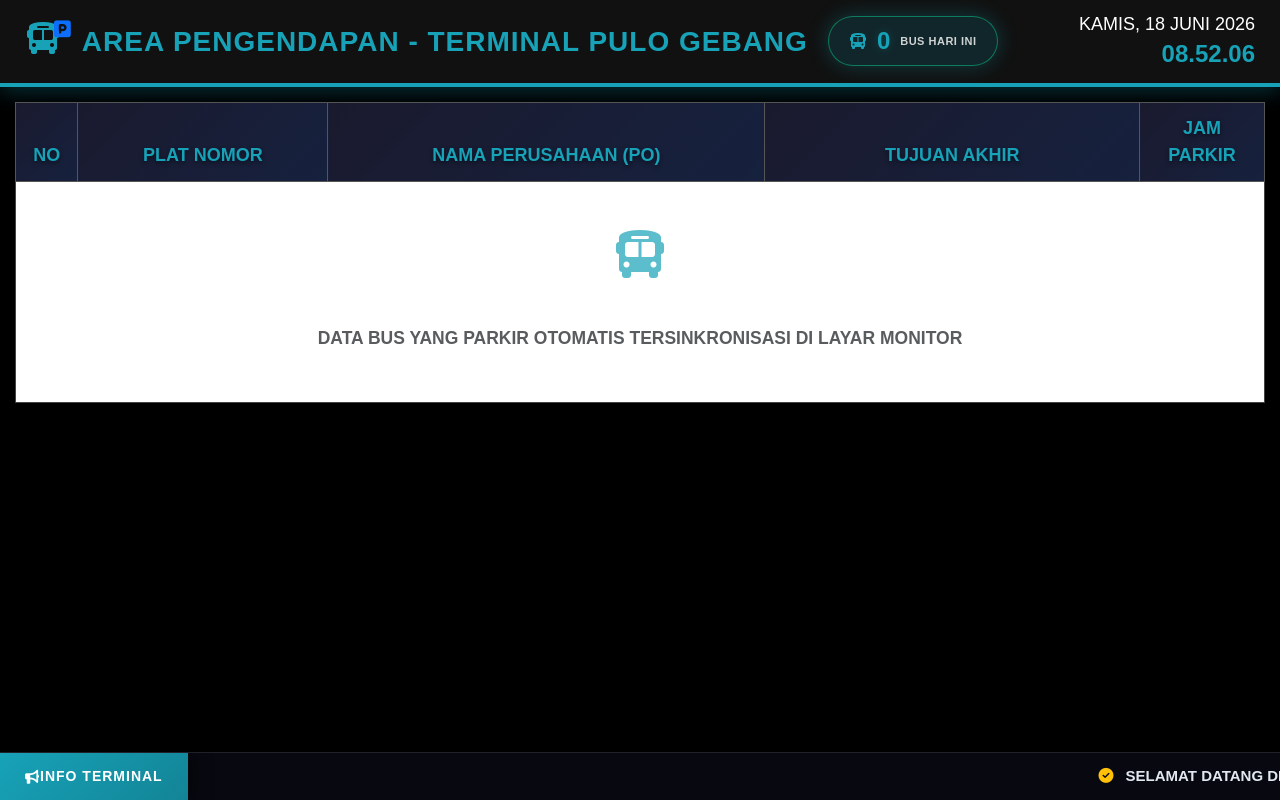
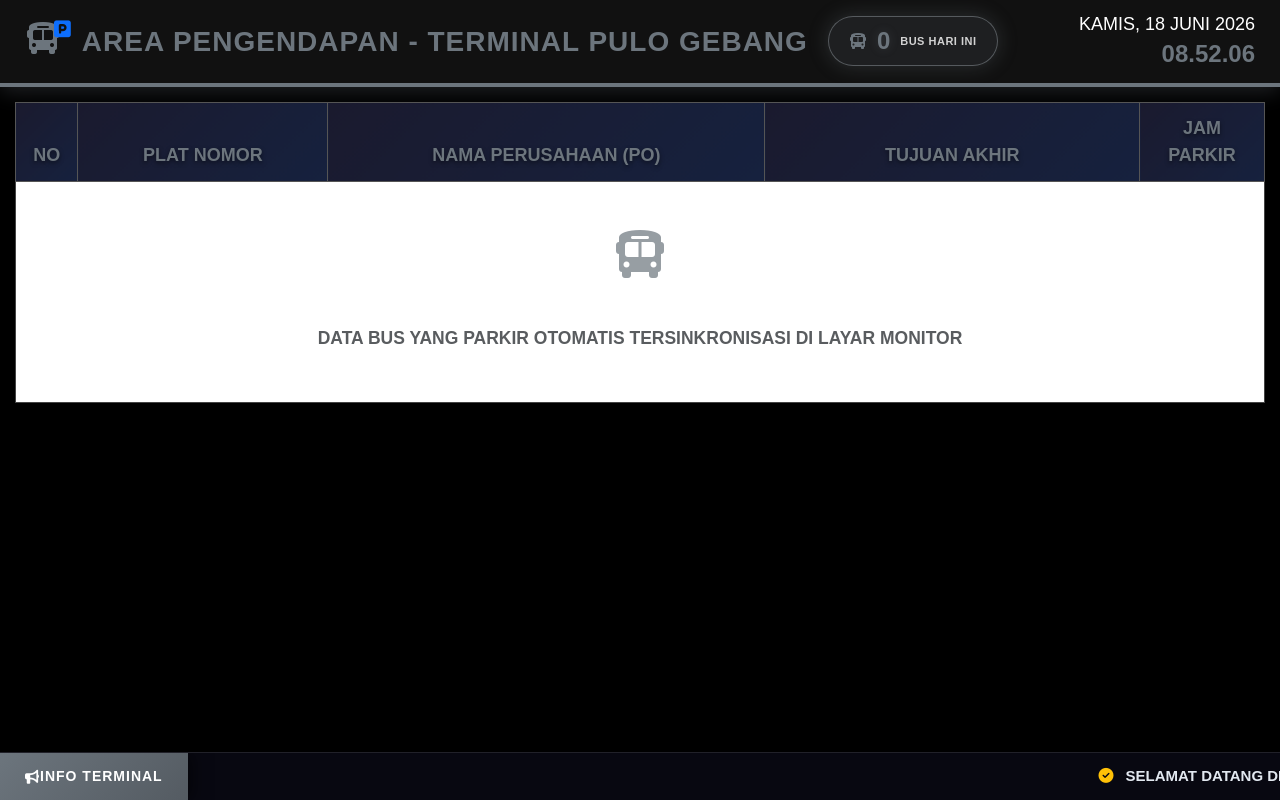
Before and after one commit to yosephhasugian/suara, a CodeIgniter app: page /database/bus_monitor/tv_pengendapan in a window 1280 px wide. Run offline with CodeIgniter, Linux system fonts and the light colour scheme; a user stored in the database is signed in; data comes from the database, SQL or seed files in the repository; data that the repository does not hold is empty; some libraries are stand-ins or nearby versions.

Commit message:
Change tv_pengendapan color scheme from cyan to gray (#17a2b8 -> #6c757d)

```diff
--- a/application/views/bus_monitor/tv_pengendapan.php
+++ b/application/views/bus_monitor/tv_pengendapan.php
@@ -26,17 +26,17 @@
         /* ================= HEADER ================= */
         .header {
             background: #111;
-            border-bottom: 4px solid #17a2b8;  /* Cyan */
+            border-bottom: 4px solid #6c757d;  /* Gray */
             padding: 12px 25px;
             display: flex;
             justify-content: space-between;
             align-items: center;
-            box-shadow: 0 4px 20px rgba(23, 162, 184, 0.3);
+            box-shadow: 0 4px 20px rgba(108, 117, 125, 0.3);
         }
         .header h1 {
             font-size: 28px;
             margin: 0;
-            color: #17a2b8;
+            color: #6c757d;
             font-weight: 900;
             letter-spacing: 1px;
             display: flex;
@@ -51,8 +51,8 @@
 
         /* 🚌 BUS COUNTER BADGE */
         .bus-counter {
-            background: rgba(23, 162, 184, 0.15);
-            border: 1px solid rgba(23, 162, 184, 0.3);
+            background: rgba(108, 117, 125, 0.15);
+            border: 1px solid rgba(108, 117, 125, 0.3);
             color: #fff;
             padding: 6px 20px;
             border-radius: 50px;
@@ -62,20 +62,20 @@
             display: flex;
             align-items: center;
             gap: 10px;
-            box-shadow: 0 0 15px rgba(23, 162, 184, 0.2);
+            box-shadow: 0 0 15px rgba(108, 117, 125, 0.2);
             animation: pulse-counter 2.5s infinite;
         }
         @keyframes pulse-counter {
-            0%, 100% { border-color: rgba(23, 162, 184, 0.3); box-shadow: 0 0 15px rgba(23, 162, 184, 0.2); }
-            50% { border-color: rgba(0, 255, 135, 0.6); box-shadow: 0 0 25px rgba(23, 162, 184, 0.4); }
+            0%, 100% { border-color: rgba(108, 117, 125, 0.3); box-shadow: 0 0 15px rgba(108, 117, 125, 0.2); }
+            50% { border-color: rgba(173, 181, 189, 0.6); box-shadow: 0 0 25px rgba(108, 117, 125, 0.4); }
         }
-        .bus-counter i { color: #17a2b8; font-size: 16px; }
+        .bus-counter i { color: #6c757d; font-size: 16px; }
         .bus-counter .number {
             font-size: 24px;
-            color: #17a2b8;
+            color: #6c757d;
             font-weight: 900;
             font-family: 'Arial', sans-serif;
-            text-shadow: 0 0 10px rgba(23, 162, 184, 0.3);
+            text-shadow: 0 0 10px rgba(108, 117, 125, 0.3);
         }
         .header-icon {
             font-size: 32px;
@@ -94,7 +94,7 @@
         }
         #tanggal .time {
             font-size: 24px;
-            color: #17a2b8;
+            color: #6c757d;
             font-weight: 700;
         }
 
@@ -108,12 +108,12 @@
             height: 100%;
             overflow-y: auto;
             scrollbar-width: thin;
-            scrollbar-color: #17a2b8 #222;
+            scrollbar-color: #6c757d #222;
         }
         .table-wrapper::-webkit-scrollbar { width: 6px; }
         .table-wrapper::-webkit-scrollbar-track { background: #222; }
         .table-wrapper::-webkit-scrollbar-thumb {
-            background: #17a2b8;
+            background: #6c757d;
             border-radius: 3px;
         }
 
@@ -127,7 +127,7 @@
         }
         .table thead th {
             background: linear-gradient(135deg, #1a1a2e, #16213e) !important;
-            color: #17a2b8 !important;
+            color: #6c757d !important;
             font-size: 18px;
             font-weight: 700;
             padding: 12px 8px;
@@ -151,8 +151,8 @@
         }
         .table tbody tr:hover {
             transform: scale(1.02);
-            background: rgba(23, 162, 184, 0.15) !important;
-            box-shadow: inset 0 0 20px rgba(23, 162, 184, 0.2);
+            background: rgba(108, 117, 125, 0.15) !important;
+            box-shadow: inset 0 0 20px rgba(108, 117, 125, 0.2);
         }
 
         /* ================= COLUMN HIGHLIGHTS ================= */
@@ -190,19 +190,19 @@
             animation: pulse-badge 2s infinite;
         }
         @keyframes pulse-badge {
-            0%, 100% { box-shadow: inset 0 0 8px rgba(0,0,0,0.4), 0 0 0 0 rgba(23, 162, 184, 0.4); }
-            50% { box-shadow: inset 0 0 8px rgba(0,0,0,0.4), 0 0 15px 3px rgba(23, 162, 184, 0.6); }
+            0%, 100% { box-shadow: inset 0 0 8px rgba(0,0,0,0.4), 0 0 0 0 rgba(108, 117, 125, 0.4); }
+            50% { box-shadow: inset 0 0 8px rgba(0,0,0,0.4), 0 0 15px 3px rgba(108, 117, 125, 0.6); }
         }
 
         /* WARNA BADGE PER AREA */
         .area-pengendapan {
-            background: linear-gradient(135deg, #17a2b8, #138496);
+            background: linear-gradient(135deg, #6c757d, #545b62);
             color: white;
         }
 
         /* ================= ROW STRIPING ================= */
         tbody tr:nth-child(even) {
-            background: rgba(23, 162, 184, 0.08);
+            background: rgba(108, 117, 125, 0.08);
         }
         tbody tr:nth-child(odd) {
             background: rgba(0,0,0,0.2);
@@ -216,7 +216,7 @@
         }
         .empty-state i {
             font-size: 48px;
-            color: #17a2b8;
+            color: #6c757d;
             margin-bottom: 15px;
             opacity: 0.7;
             animation: float-icon 3s ease-in-out infinite;
@@ -256,7 +256,7 @@
             position: fixed;
             bottom: 60px;
             right: 20px;
-            background: rgba(23, 162, 184, 0.9);
+            background: rgba(108, 117, 125, 0.9);
             color: white;
             padding: 8px 15px;
             border-radius: 20px;
@@ -265,7 +265,7 @@
             display: flex;
             align-items: center;
             gap: 8px;
-            box-shadow: 0 4px 15px rgba(23, 162, 184, 0.4);
+            box-shadow: 0 4px 15px rgba(108, 117, 125, 0.4);
             z-index: 100;
         }
         .refresh-indicator i {
@@ -296,7 +296,7 @@
             z-index: 100;
         }
         .ticker-title {
-            background: linear-gradient(135deg, #17a2b8, #138496);
+            background: linear-gradient(135deg, #6c757d, #545b62);
             color: white;
             padding: 0 25px;
             height: 100%;
```
